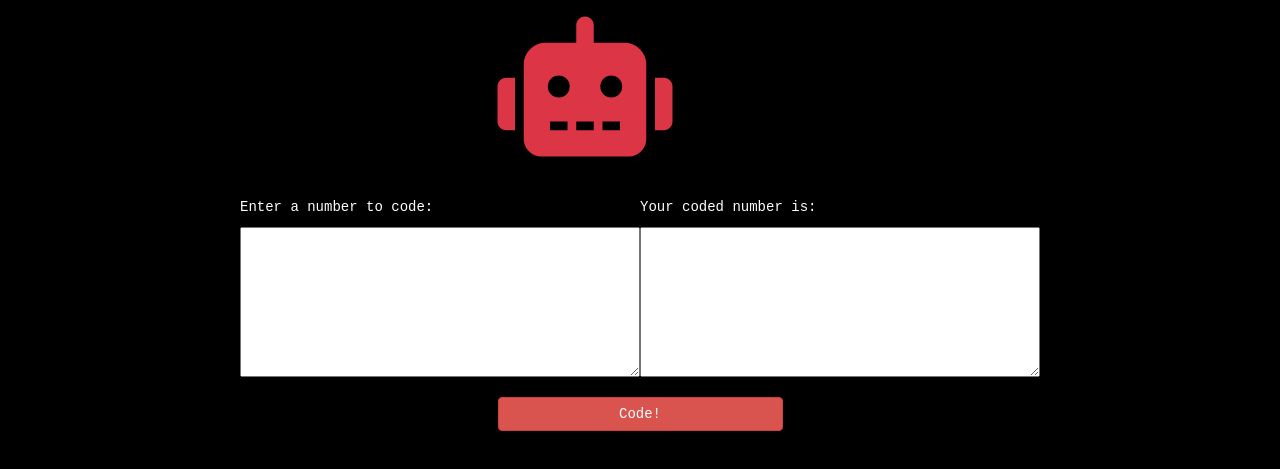
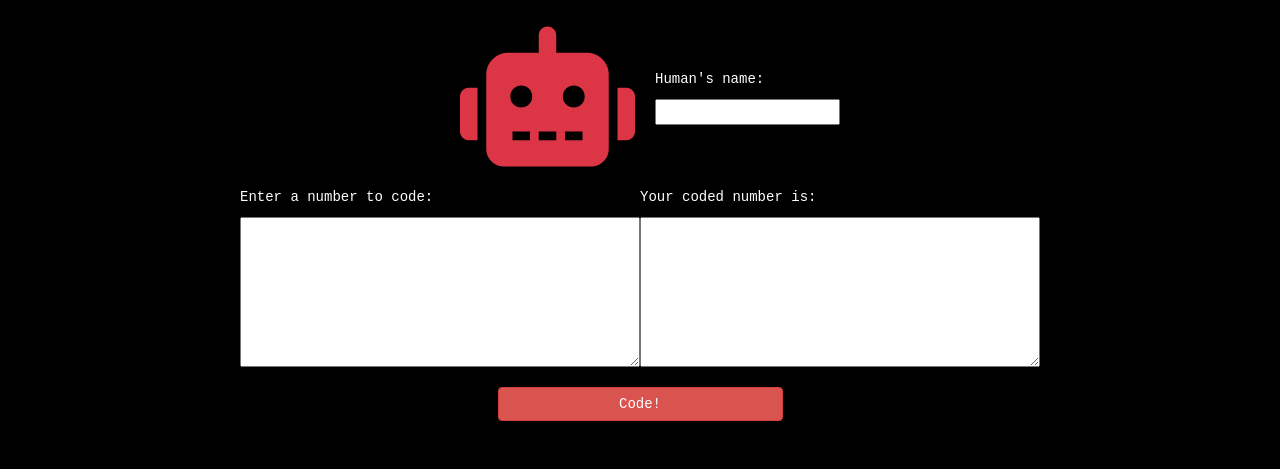
Before and after one commit to maxdhs/beep-bop, a plain HTML site: page index.html in a window 1280 px wide. Shown: the part 111-580 px from the top of the page. Drawn offline with Linux system fonts and the light colour scheme.

Commit message:
Add input for 'human's name'

```diff
--- a/css/styles.css
+++ b/css/styles.css
@@ -47,6 +47,11 @@ i:hover {
   perspective: 1000px;
 }
 
+#humansName {
+  align-self: center;
+
+}
+
 @keyframes shake {
   10%, 90% {
     transform: translate3d(-1px, 0, 0);
--- a/index.html
+++ b/index.html
@@ -11,8 +11,16 @@
   <body>
     <div class="container">
       <h1>Beep-b0p C0de Generat0r</h1>
-      <i id="toggle" class="fas fa-robot fa-10x center"></i>
-      <br>
+
+      <div class="row">
+        <div class="col">
+            <i id="toggle" class="fas fa-robot fa-10x"></i>
+        </div>
+        <div id="humansName" class="col">
+              <p>Human's name:</p>
+              <input></input>
+        </div>
+      </div>
 
       <div class="row">
         <div class="col">
--- a/js/scripts.js
+++ b/js/scripts.js
@@ -35,6 +35,5 @@ $(document).ready(function(){
     event.preventDefault();
     var inputSentence = $("#inputNumber").val();
     $("#output").text(beepBop(inputSentence));
-
   });
 });
```
